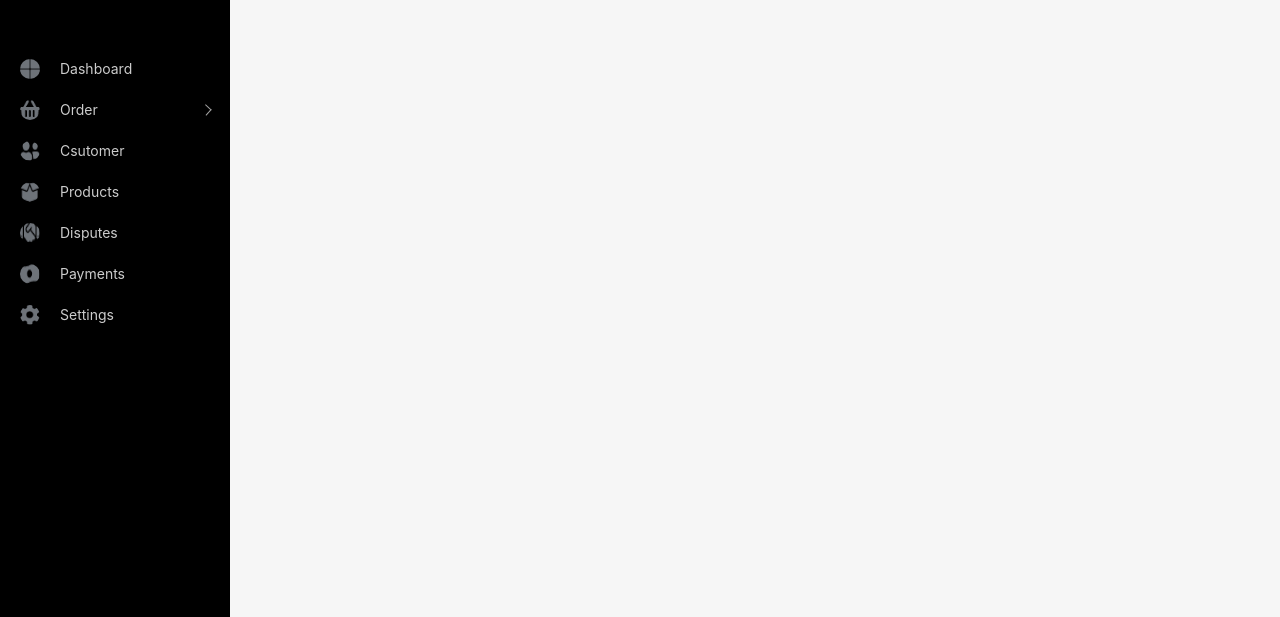
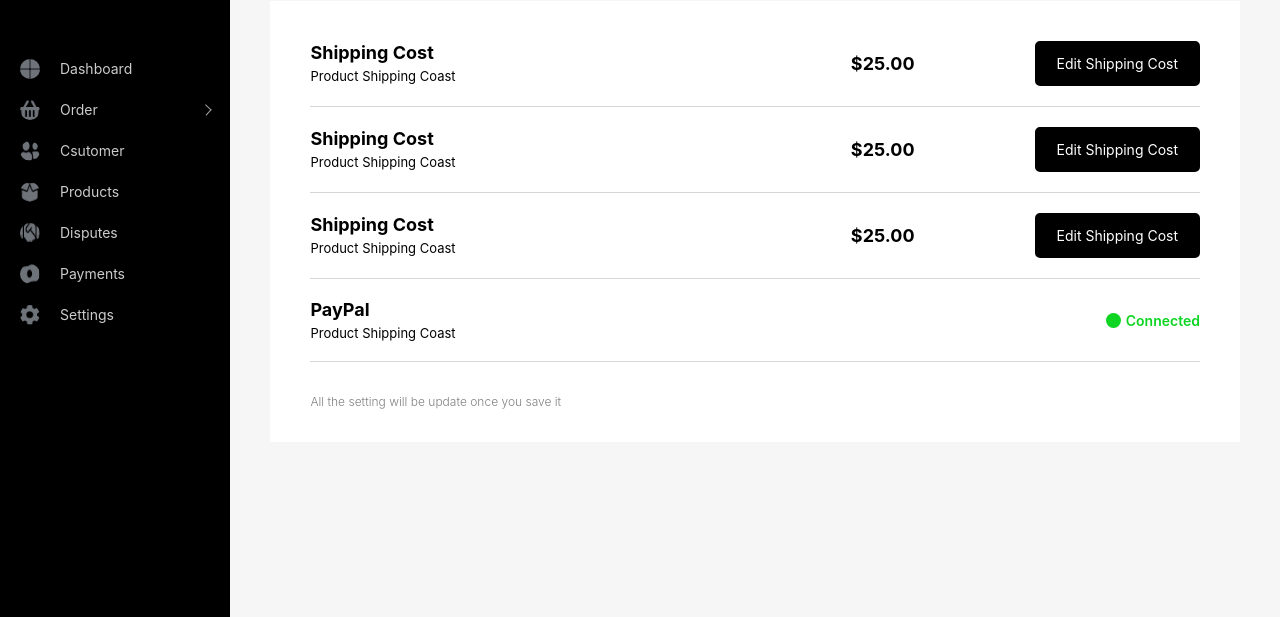
Before and after one commit to mozinomer/admin-panel, a plain HTML site: page accountSetting.html in a window 1280 px wide. Both pictures are taken after a click on the tab "PAYMENT SETTING". Shown: the part 183-800 px from the top of the page. Drawn offline with nearby package versions, Linux system fonts and the light colour scheme.

Commit message:
admin panle complted

```diff
--- a/accountSetting.html
+++ b/accountSetting.html
@@ -198,6 +198,52 @@
 					</div>
 				</div>
 				<div class="tab-pane fade" id="profile" role="tabpanel" aria-labelledby="profile-tab">
+					<div class="panelpaymentSetting">
+						<ul>
+							<li>
+								<div class="ocntainerlIstingPayment">
+									<h2>Shipping Cost</h2>
+									<h6>Product Shipping Coast</h6>
+								</div>
+								<div class="productPriceoayemtn">
+									<h2>$25.00</h2>
+									<a href="#">Edit Shipping Cost</a>
+								</div>
+							</li>
+							<li>
+								<div class="ocntainerlIstingPayment">
+									<h2>Shipping Cost</h2>
+									<h6>Product Shipping Coast</h6>
+								</div>
+								<div class="productPriceoayemtn">
+									<h2>$25.00</h2>
+									<a href="#">Edit Shipping Cost</a>
+								</div>
+							</li>
+							<li>
+								<div class="ocntainerlIstingPayment">
+									<h2>Shipping Cost</h2>
+									<h6>Product Shipping Coast</h6>
+								</div>
+								<div class="productPriceoayemtn">
+									<h2>$25.00</h2>
+									<a href="#">Edit Shipping Cost</a>
+								</div>
+							</li>
+							<li>
+								<div class="ocntainerlIstingPayment">
+									<h2>PayPal</h2>
+									<h6>Product Shipping Coast</h6>
+								</div>
+								<div class="productPriceoayemtn">
+									<span class="connected"></span>
+								</div>
+							</li>
+							<li>
+								<p>All the setting will be update once you save it</p>
+							</li>
+						</ul>
+					</div>
 				</div>
 			</div>
 		</div>
--- a/style.css
+++ b/style.css
@@ -1279,7 +1279,94 @@ div#example_paginate a {
 .blueborder img {
 	background: #DFECFF;
 }
-
+.panelpaymentSetting {
+	background: #fff;
+	padding: 40px;
+	display: block;
+	margin: 0px 40px;
+	padding-bottom: 0px;
+}
+
+.panelpaymentSetting li {
+	background: #fff;
+	display: flex;
+	align-items: center;
+	justify-content: space-between;
+	border-bottom: 1px solid #cccc;
+	padding-bottom: 20px;
+	margin-bottom: 20px;
+}
+
+div#profile {
+	background: #f6f6f6;
+	padding: 40px 0px;
+}
+
+.panelpaymentSetting h2 {
+	font-weight: 700;
+	font-size: 18px;
+}
+
+.panelpaymentSetting h6 {
+	font-size: 13px;
+	font-weight: 400;
+	margin: 5px 0px 0px;
+}
+
+.productPriceoayemtn {
+	display: flex;
+	align-items: center;
+}
+
+.productPriceoayemtn a {
+	margin-left: 120px;
+	background: #000;
+	color: #fff;
+	display: flex;
+	align-items: center;
+	justify-content: center;
+	padding: 10px 20px;
+	border-radius: 5px;
+	border: 2px solid #000;
+	transition: 0.2s all;
+}
+
+.productPriceoayemtn a:hover {
+	background: none;
+	color: #000;
+}
+
+span.connected {
+	position: relative;
+}
+
+span.connected::after {content: "Connected";color: #0ED522;font-weight: 600;}
+
+span.connected::before {
+	display: block;
+	content: "";
+	background: #0ED522;
+	width: 15px;
+	height: 15px;
+	border-radius: 50%;
+	position: absolute;
+	left: -20px;
+	right: auto;
+	margin: auto;
+	top: 0;
+	bottom: 0;
+}
+
+.panelpaymentSetting li:last-child {
+	border: none;
+}
+
+.panelpaymentSetting li p {
+	font-size: 12px;
+	font-weight: 300;
+	opacity: 0.5;
+	padding: 11px 0px;
+}
 
 
 
@@ -1782,4 +1869,41 @@ div#example_paginate a {
 	.hamburger {
 		transition: 0.5s all;
 	}
-}
+	.panelpaymentSetting li {
+		flex-wrap: wrap;
+	}
+
+	.ocntainerlIstingPayment {
+		flex: 0 100%;
+	}
+
+	.productPriceoayemtn {
+		flex-wrap: wrap;
+	}
+
+	.productPriceoayemtn a {
+		margin: 0px;
+		width: 100%;
+		margin: 10px 0px;
+	}
+
+	.panelpaymentSetting h2 {
+		margin: 10px 0px 0px;
+	}
+
+	.panelpaymentSetting {
+		padding: 10px 20px;
+	}
+
+	.panelpaymentSetting {
+		margin: 10px;
+	}
+
+	div#profile {
+		padding: 10px 0px;
+	}
+	span.connected {
+		margin-left: 20px;
+		margin: 10px 20px;
+	}
+}
```
